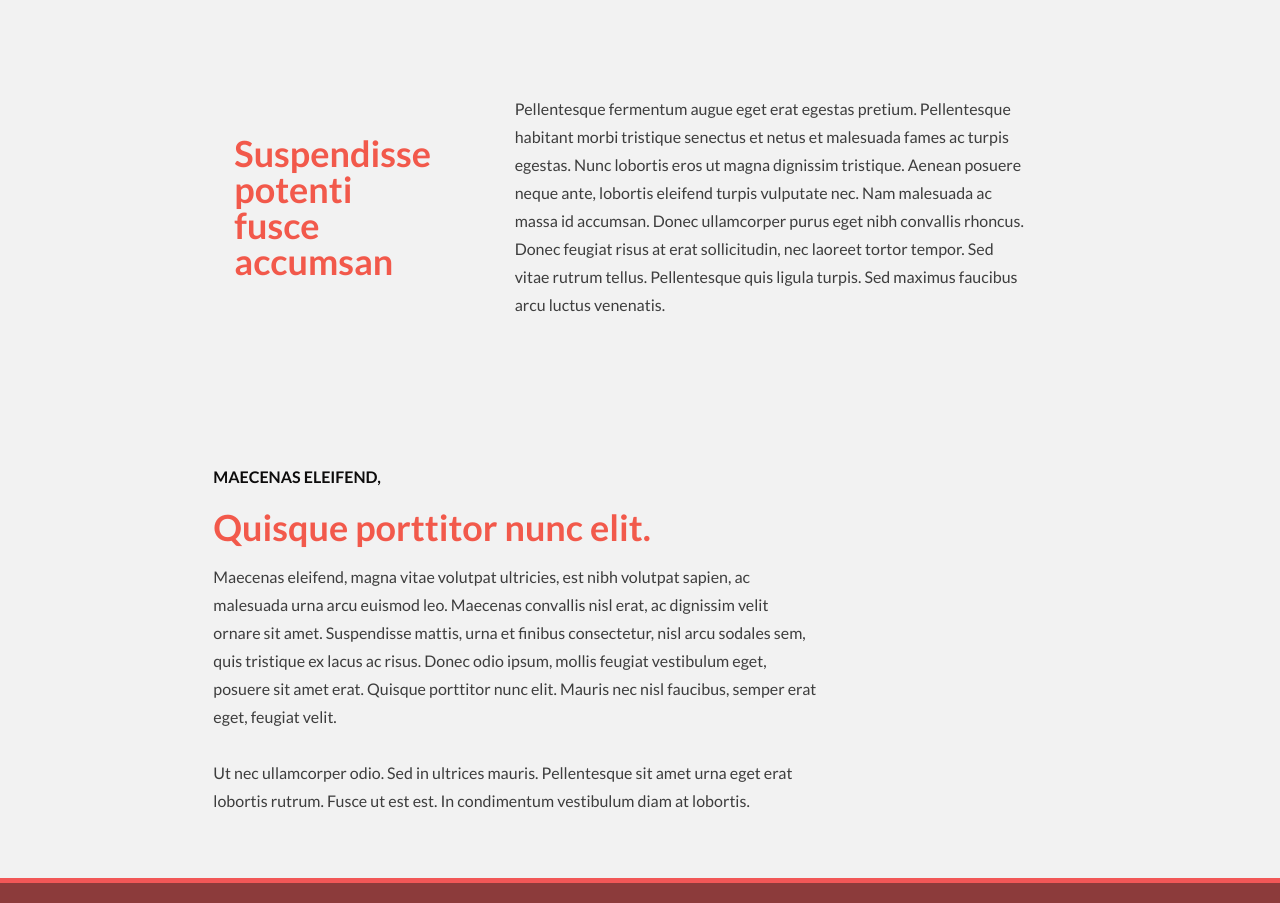
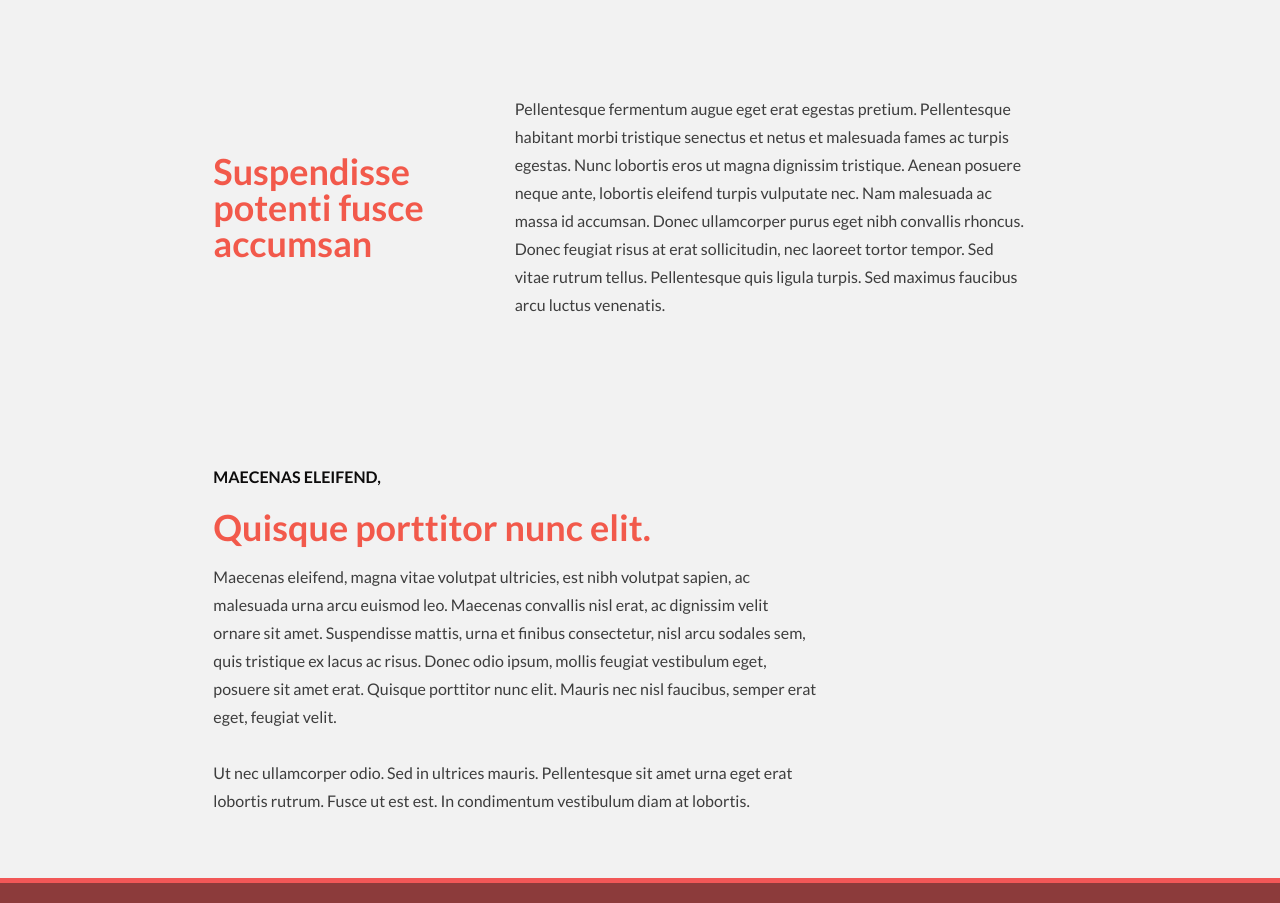
Before and after one commit to Simone-Andreotti/TestPageLotrek, a plain HTML site: page index.html in a window 1280 px wide. Shown: the part 1160-2063 px from the top of the page. Drawn offline with Linux system fonts and the light colour scheme.

Commit message:
Update style.css

```diff
--- a/style.css
+++ b/style.css
@@ -280,8 +280,6 @@ main {
 	grid-column-end: 5;
 
 	align-self: center;
-
-	margin-left:21px;
 }
 
 #content3 {
```
